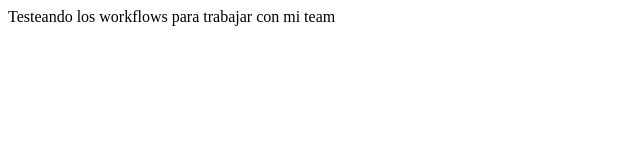
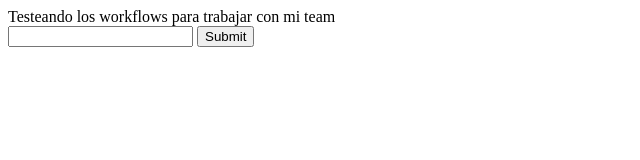
Before and after one commit to testingas/Workflows, a plain HTML site: page web/index.html in a window 1280 px wide. Shown: the whole page, without its empty margins (0-640 px from the left). Drawn offline with Linux system fonts and the light colour scheme.

Commit message:
Añadi un form

```diff
--- a/web/index.html
+++ b/web/index.html
@@ -7,5 +7,9 @@
     </head>
     <body>
         <div>Testeando los workflows para trabajar con mi team</div>
-    </body>
+    <form>
+        <input type="password" name="contraseña">
+        <input type="submit">
+    </form>
+</body>
 </html>
```
